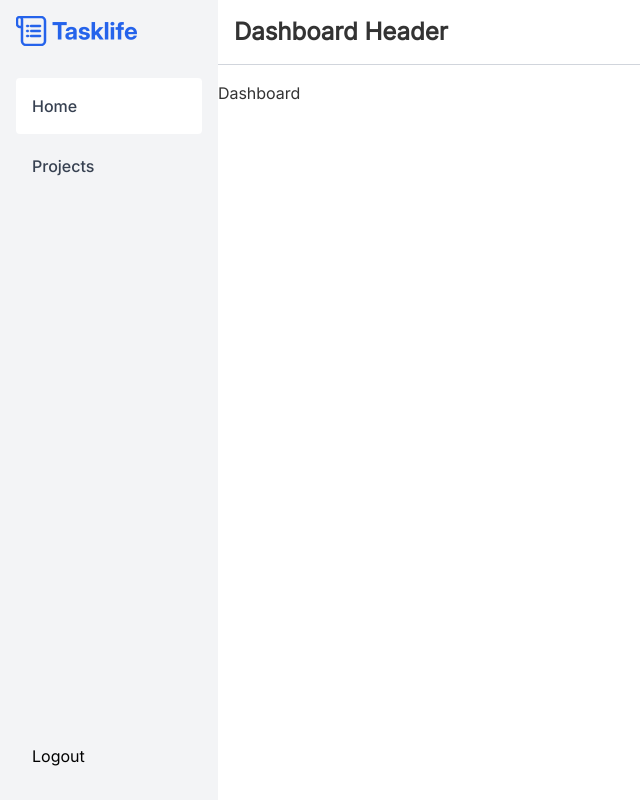
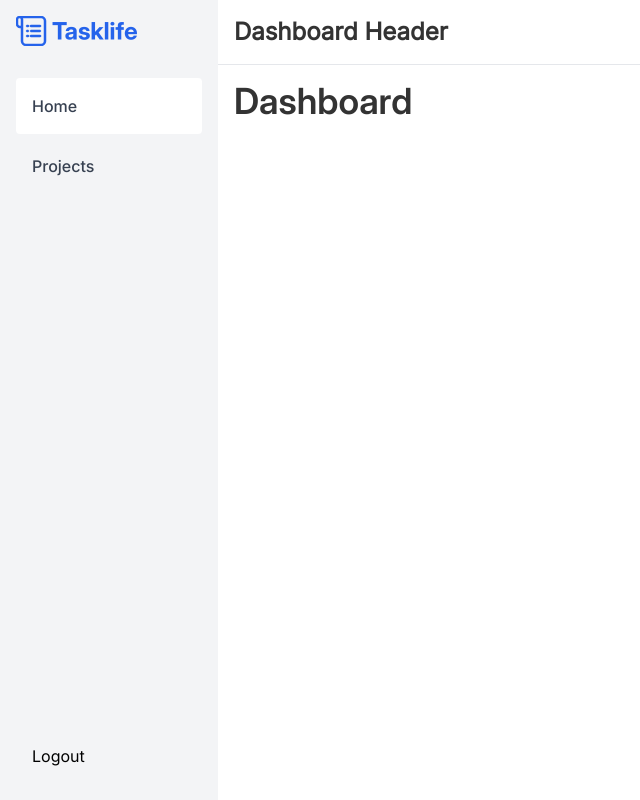
Before and after one commit to neshanth/tasklife-node, a React (Vite) app in the folder client/: page / in a window 1280 px wide. Shown: the whole page, without its empty margins (0-640 px from the left). Built offline with nearby package versions, Linux system fonts and the light colour scheme.

Commit message:
added header and fixed page title

```diff
--- a/client/src/index.css
+++ b/client/src/index.css
@@ -41,3 +41,7 @@ a {
   font-family: Inter Display;
   color: #374151;
 }
+
+.page-title {
+  font-family: Inter Display;
+}
--- a/client/src/pages/Dashboard.jsx
+++ b/client/src/pages/Dashboard.jsx
@@ -1,3 +1,3 @@
 export default function Dashboard() {
-  return <h1>Dashboard</h1>;
+  return <h1 className="font-semibold text-4xl page-title">Dashboard</h1>;
 }
--- a/client/src/ui/DashboardHeader.jsx
+++ b/client/src/ui/DashboardHeader.jsx
@@ -1,6 +1,6 @@
 const DashboardHeader = () => {
   return (
-    <div className="mb-4 border-b border-gray-300">
+    <div className="border-b border-gray-200">
       <div className="p-4">
         <h1 className="text-2xl font-bold">Dashboard Header</h1>
       </div>
--- a/client/src/ui/Layout.jsx
+++ b/client/src/ui/Layout.jsx
@@ -8,7 +8,9 @@ export default function Layout() {
       <Sidebar />
       <main className="w-full">
         <DashboardHeader />
-        <Outlet />
+        <div className="app-container p-4">
+          <Outlet />
+        </div>
       </main>
     </div>
   );
```
